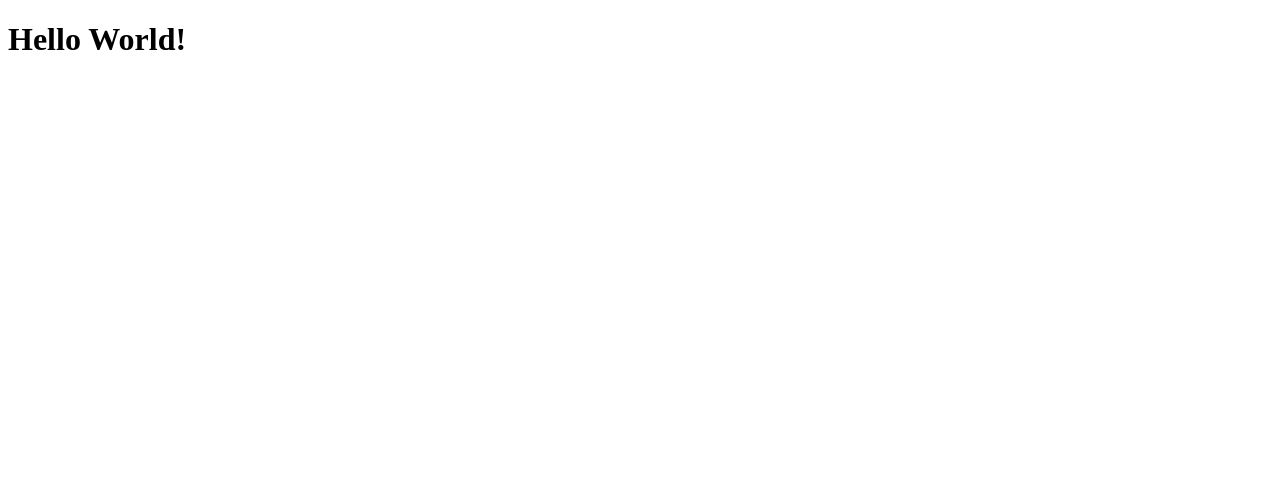
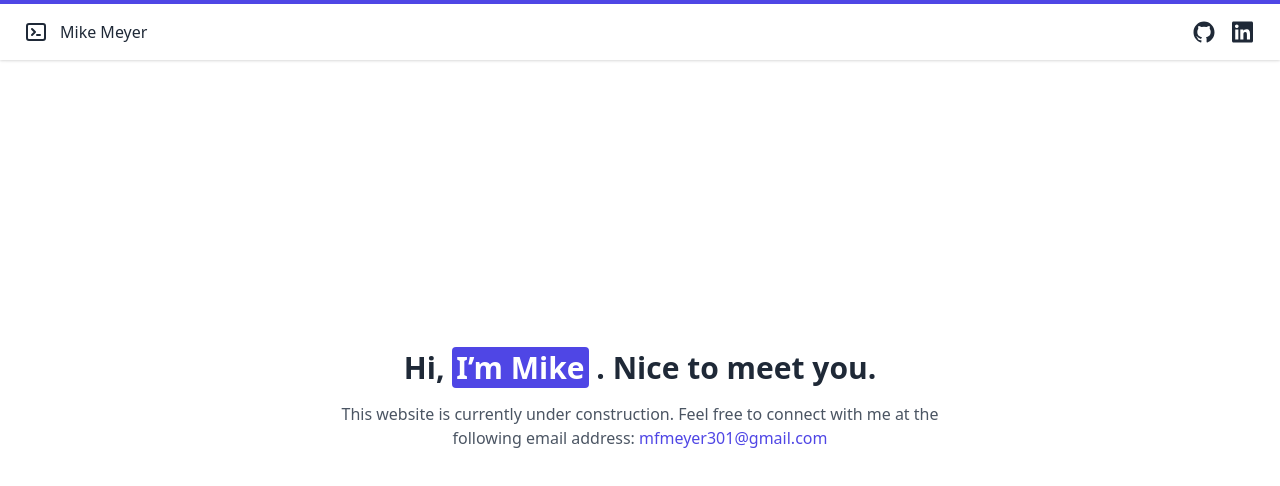
Before and after one commit to MikeFMeyer/mikefmeyer.github.io, a plain HTML site: page index.html in a window 1280 px wide. Drawn offline with nearby package versions, Linux system fonts and the light colour scheme.

Commit message:
Update index.html

```diff
--- a/index.html
+++ b/index.html
@@ -1,11 +1,48 @@
 <!DOCTYPE html>
 <html lang="en">
-<head>
-	<meta charset="UTF-8">
-	<meta name="viewport" content="width=device-width, initial-scale=1.0">
-	<title>Document</title>
-</head>
-<body>
-	<h1>Hello World!</h1>
-</body>
+	<head>
+		<meta charset="utf-8" />
+		<meta http-equiv="X-UA-Compatible" content="IE=edge" />
+		<meta name="viewport" content="width=device-width, initial-scale=1" />
+		<link href="https://unpkg.com/tailwindcss@^1.0/dist/tailwind.min.css" rel="stylesheet">
+	</head>
+	<body>
+		<main>
+			<header class="bg-white shadow border-t-4 border-indigo-600 fixed w-full">
+				<div class="mx-auto px-6 py-4 container">
+					<div class="flex items-center justify-between">
+						<div>
+							<a class="flex items-center text-gray-800 hover:text-indigo-600" href="#">
+								<svg class="h-6 w-6 sm:h-6 sm:w-6" fill="none" viewBox="0 0 24 24" stroke="currentColor">
+									<path stroke-linecap="round" stroke-linejoin="round" stroke-width="2" d="M8 9l3 3-3 3m5 0h3M5 20h14a2 2 0 002-2V6a2 2 0 00-2-2H5a2 2 0 00-2 2v12a2 2 0 002 2z"></path>
+								</svg>
+
+								<span class="mx-3 font-medium text-sm md:text-base">Mike Meyer</span>
+							</a>
+						</div>
+						<div class="flex items-center -mx-2">
+							<a class="flex items-center mx-2 text-gray-800 hover:text-indigo-600" href="https://github.com/MikeFMeyer" target="_blank">
+								<svg class="h-5 w-5 sm:h-6 sm:w-6 fill-current" xmlns="http://www.w3.org/2000/svg" viewBox="0 0 512 512">
+									<path d="M256,32C132.3,32,32,134.9,32,261.7c0,101.5,64.2,187.5,153.2,217.9a17.56,17.56,0,0,0,3.8.4c8.3,0,11.5-6.1,11.5-11.4,0-5.5-.2-19.9-.3-39.1a102.4,102.4,0,0,1-22.6,2.7c-43.1,0-52.9-33.5-52.9-33.5-10.2-26.5-24.9-33.6-24.9-33.6-19.5-13.7-.1-14.1,1.4-14.1h.1c22.5,2,34.3,23.8,34.3,23.8,11.2,19.6,26.2,25.1,39.6,25.1a63,63,0,0,0,25.6-6c2-14.8,7.8-24.9,14.2-30.7-49.7-5.8-102-25.5-102-113.5,0-25.1,8.7-45.6,23-61.6-2.3-5.8-10-29.2,2.2-60.8a18.64,18.64,0,0,1,5-.5c8.1,0,26.4,3.1,56.6,24.1a208.21,208.21,0,0,1,112.2,0c30.2-21,48.5-24.1,56.6-24.1a18.64,18.64,0,0,1,5,.5c12.2,31.6,4.5,55,2.2,60.8,14.3,16.1,23,36.6,23,61.6,0,88.2-52.4,107.6-102.3,113.3,8,7.1,15.2,21.1,15.2,42.5,0,30.7-.3,55.5-.3,63,0,5.4,3.1,11.5,11.4,11.5a19.35,19.35,0,0,0,4-.4C415.9,449.2,480,363.1,480,261.7,480,134.9,379.7,32,256,32Z"></path>
+								</svg>
+							</a>
+							<a class="flex items-center mx-2 text-gray-800 hover:text-indigo-600" href="https://www.linkedin.com/in/mikefmeyer/" target="_blank">
+								<svg class="h-5 w-5 sm:h-6 sm:w-6 fill-current" xmlns="http://www.w3.org/2000/svg" viewBox="0 0 512 512">
+									<path d="M416 32H31.9C14.3 32 0 46.5 0 64.3v383.4C0 465.5 14.3 480 31.9 480H416c17.6 0 32-14.5 32-32.3V64.3c0-17.8-14.4-32.3-32-32.3zM135.4 416H69V202.2h66.5V416zm-33.2-243c-21.3 0-38.5-17.3-38.5-38.5S80.9 96 102.2 96c21.2 0 38.5 17.3 38.5 38.5 0 21.3-17.2 38.5-38.5 38.5zm282.1 243h-66.4V312c0-24.8-.5-56.7-34.5-56.7-34.6 0-39.9 27-39.9 54.9V416h-66.4V202.2h63.7v29.2h.9c8.9-16.8 30.6-34.5 62.9-34.5 67.2 0 79.7 44.3 79.7 101.9V416z"/>
+								</svg>
+							</a>
+						</div>
+					</div>
+				</div>
+			</header>
+
+			<section class="bg-white h-screen flex items-center justify-between">
+				<div class="max-w-2xl px-6 text-center mx-auto items-center">
+					<h2 class="text-3xl font-semibold text-gray-800">Hi, <span class="bg-indigo-600 text-white rounded px-1">I’m Mike</span> . Nice to meet you.</h2>
+					<p class="text-gray-600 mt-4">This website is currently under construction. Feel free to connect with me at the following email address: <a class="text-indigo-600" href = "mailto: mfmeyer301@gmail.com">mfmeyer301@gmail.com</a></p>
+
+				</div>
+			</section>
+		</main>
+	</body>
 </html>
```
